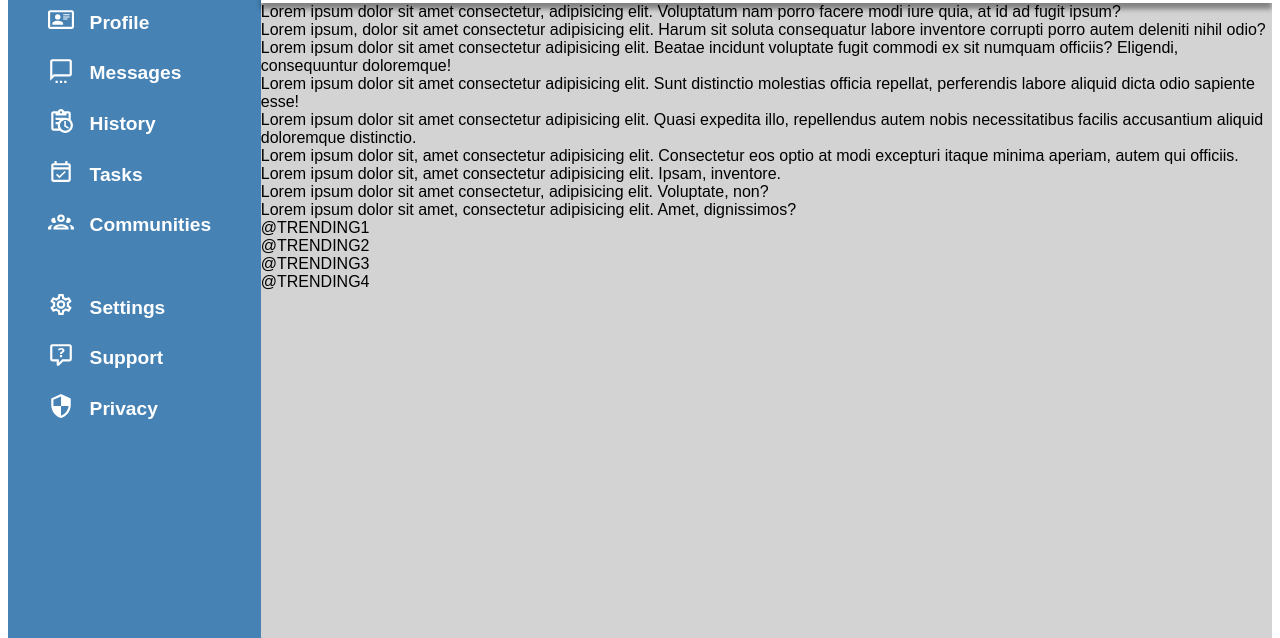
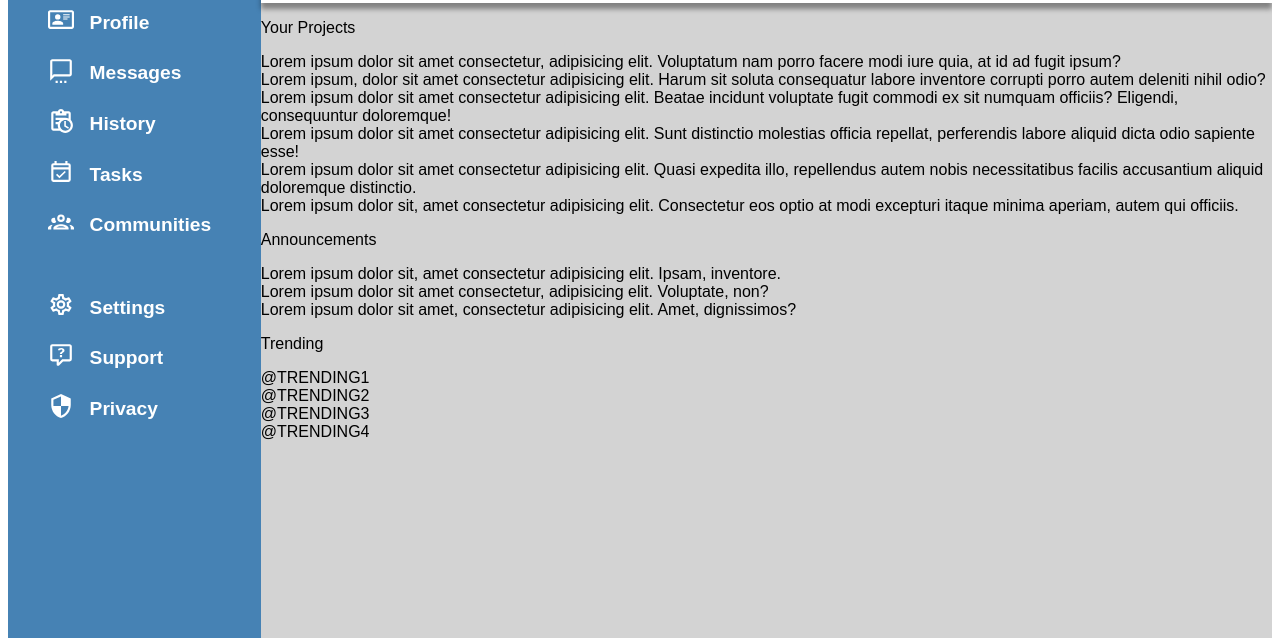
Before and after one commit to flipott/admin-dashboard, a plain HTML site: page index.html in a window 1280 px wide. Shown: the part 170-808 px from the top of the page. Drawn offline with Linux system fonts and the light colour scheme.

Commit message:
Added tags for main content titles

```diff
--- a/index.html
+++ b/index.html
@@ -51,6 +51,7 @@
             </div>
             <div class="main-content">
                 <div class="projects">
+                    <p class="title">Your Projects</p>
                     <div class="card">Lorem ipsum dolor sit amet consectetur, adipisicing elit. Voluptatum nam porro facere modi iure quia, at id ad fugit ipsum?</div>
                     <div class="card">Lorem ipsum, dolor sit amet consectetur adipisicing elit. Harum sit soluta consequatur labore inventore corrupti porro autem deleniti nihil odio?</div>
                     <div class="card">Lorem ipsum dolor sit amet consectetur adipisicing elit. Beatae incidunt voluptate fugit commodi ex sit numquam officiis? Eligendi, consequuntur doloremque!</div>
@@ -59,11 +60,13 @@
                     <div class="card">Lorem ipsum dolor sit, amet consectetur adipisicing elit. Consectetur eos optio at modi excepturi itaque minima aperiam, autem qui officiis.</div>
                 </div>
                 <div class="announcements">
-                    <div class="annoncement-item">Lorem ipsum dolor sit, amet consectetur adipisicing elit. Ipsam, inventore.</div>
-                    <div class="annoncement-item">Lorem ipsum dolor sit amet consectetur, adipisicing elit. Voluptate, non?</div>
-                    <div class="annoncement-item">Lorem ipsum dolor sit amet, consectetur adipisicing elit. Amet, dignissimos?</div>
+                    <p class="title">Announcements</p>
+                    <div class="announcement-item">Lorem ipsum dolor sit, amet consectetur adipisicing elit. Ipsam, inventore.</div>
+                    <div class="announcement-item">Lorem ipsum dolor sit amet consectetur, adipisicing elit. Voluptate, non?</div>
+                    <div class="announcement-item">Lorem ipsum dolor sit amet, consectetur adipisicing elit. Amet, dignissimos?</div>
                 </div>
                 <div class="trending">
+                    <p class="title">Trending</p>
                     <div class="trending-card">@TRENDING1</div>
                     <div class="trending-card">@TRENDING2</div>
                     <div class="trending-card">@TRENDING3</div>
```
